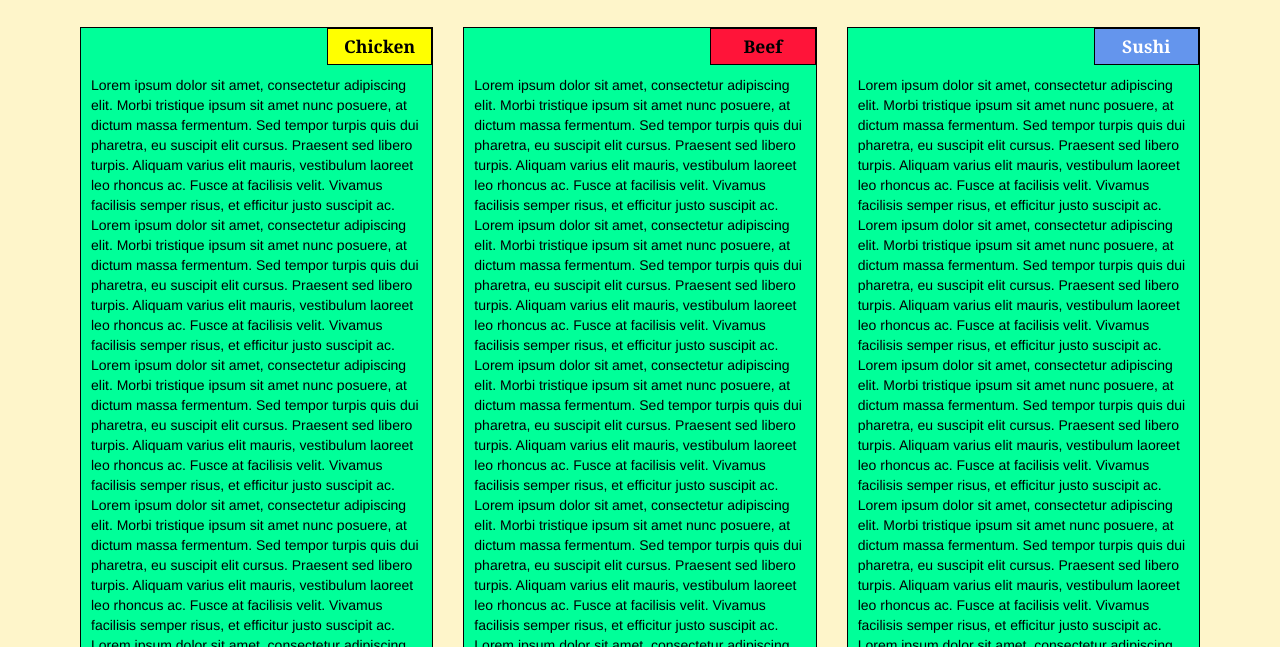
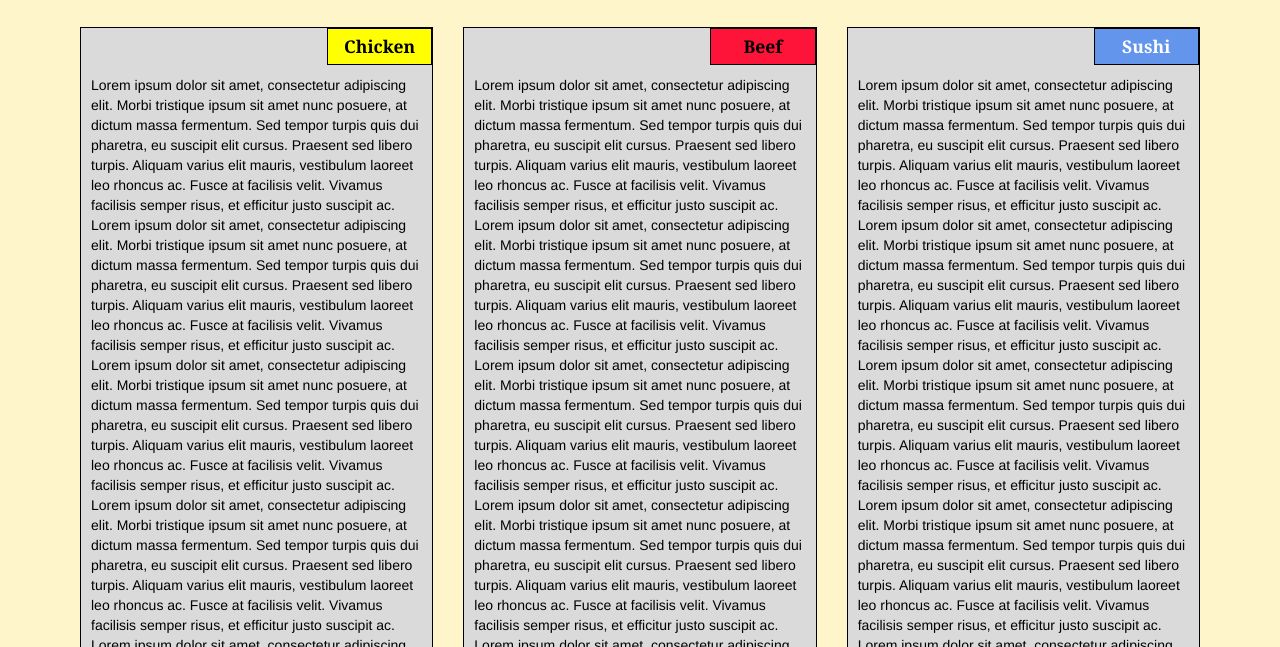
Before and after one commit to shusang92/shusang92.github.io, a plain HTML site: page module-3-solution/index.html in a window 1280 px wide. Shown: the part 153-800 px from the top of the page. Drawn offline with Linux system fonts and the light colour scheme; a script that the page names is missing.

Commit message:
Update styles.css

```diff
--- a/module-3-solution/css/styles.css
+++ b/module-3-solution/css/styles.css
@@ -31,7 +31,7 @@ p {
 
 section {
 	border:	1px solid black;
-	background-color: #00FF99;
+	background-color: #dadada;
 	width: 100%;
 	height: auto;
 	font-family: Helvetica;
```
